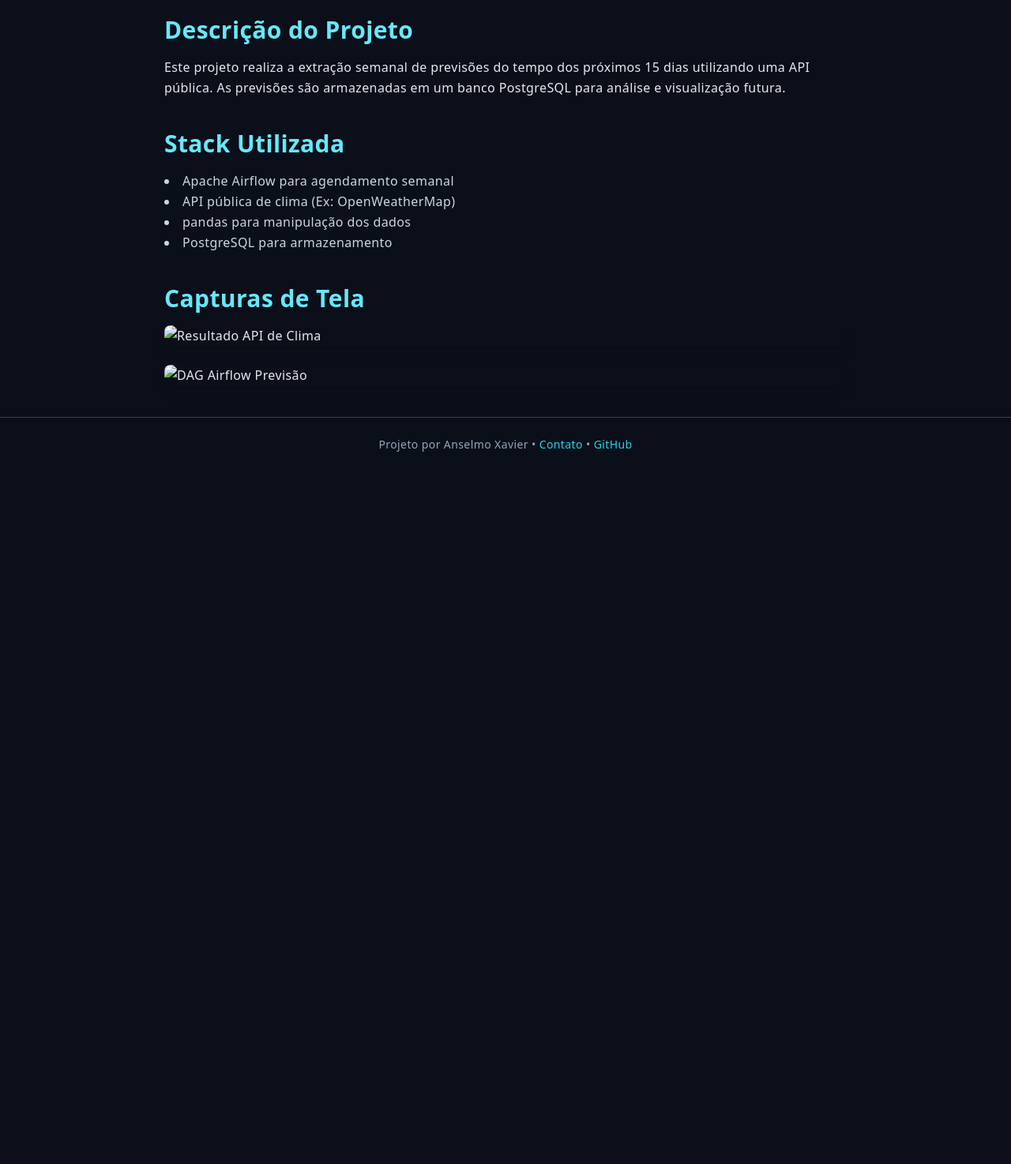
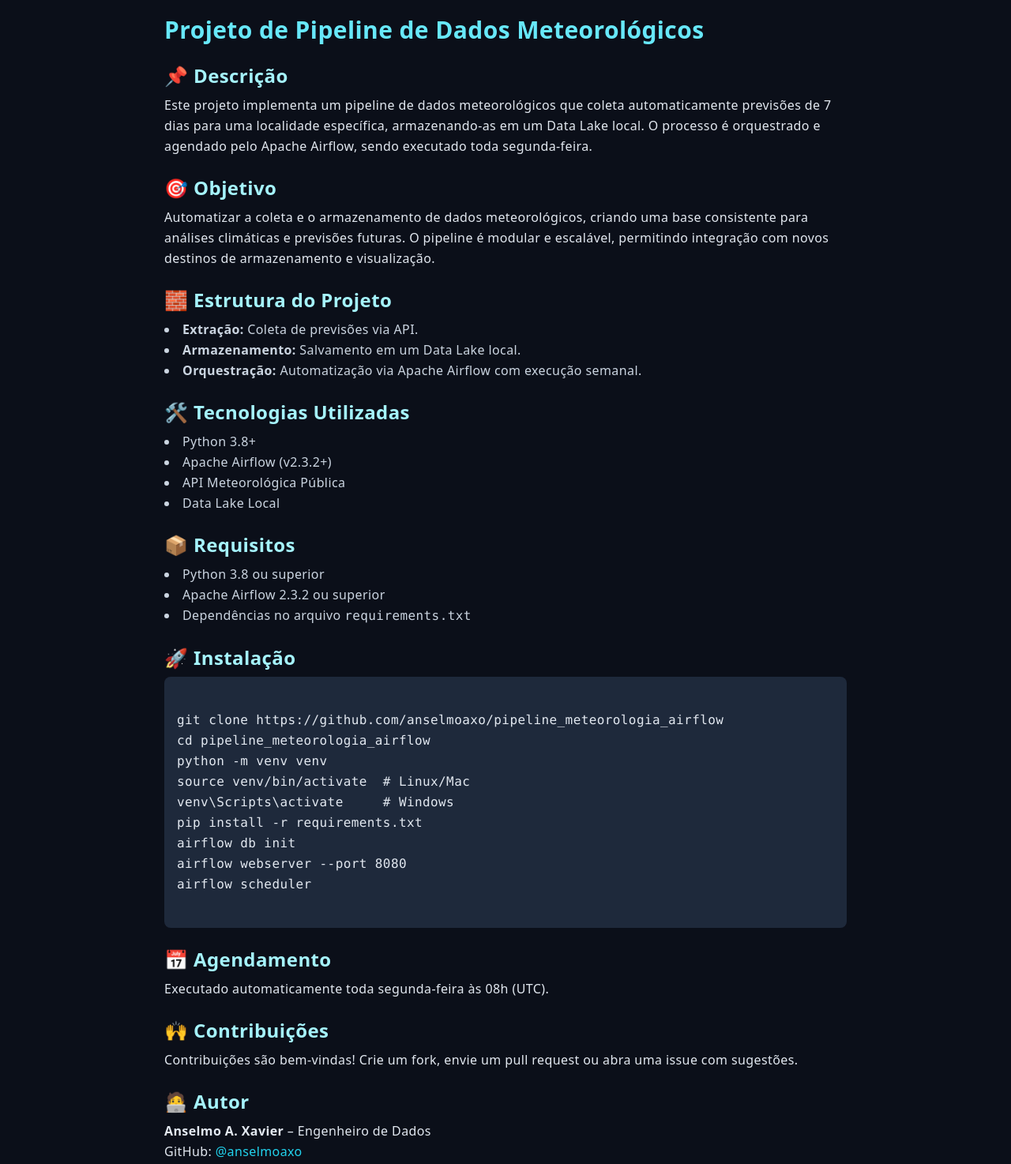
Before and after one commit to anselmoaxo/portifolio, a plain HTML site: page projetos/projeto2.html in a window 1280 px wide. Shown: the part 200-1674 px from the top of the page at 79% size. Before the commit the page ends 800 px from the top, so only its background shows below. Drawn offline with nearby package versions, Linux system fonts and the light colour scheme.

Commit message:
projeto 2

```diff
--- a/projetos/projeto2.html
+++ b/projetos/projeto2.html
@@ -26,30 +26,62 @@
   <main class="max-w-4xl mx-auto px-4 py-10 space-y-10">
 
     <!-- Descrição -->
-    <section data-aos="fade-up">
-      <h2 class="text-3xl font-bold text-cyan-300 mb-4">Descrição do Projeto</h2>
-      <p>
-        Este projeto realiza a extração semanal de previsões do tempo dos próximos 15 dias utilizando uma API pública. As previsões são armazenadas em um banco PostgreSQL para análise e visualização futura.
-      </p>
-    </section>
+   <!-- README Completo -->
+<section data-aos="fade-up">
+  <h2 class="text-3xl font-bold text-cyan-300 mb-4">Projeto de Pipeline de Dados Meteorológicos</h2>
 
-    <!-- Stack Utilizada -->
-    <section data-aos="fade-up">
-      <h2 class="text-3xl font-bold text-cyan-300 mb-4">Stack Utilizada</h2>
-      <ul class="list-disc list-inside text-slate-300">
-        <li>Apache Airflow para agendamento semanal</li>
-        <li>API pública de clima (Ex: OpenWeatherMap)</li>
-        <li>pandas para manipulação dos dados</li>
-        <li>PostgreSQL para armazenamento</li>
-      </ul>
-    </section>
+  <h3 class="text-2xl font-semibold text-cyan-200 mt-6 mb-2">📌 Descrição</h3>
+  <p>Este projeto implementa um pipeline de dados meteorológicos que coleta automaticamente previsões de 7 dias para uma localidade específica, armazenando-as em um Data Lake local. O processo é orquestrado e agendado pelo Apache Airflow, sendo executado toda segunda-feira.</p>
 
-    <!-- Prints -->
-    <section data-aos="fade-up">
-      <h2 class="text-3xl font-bold text-cyan-300 mb-4">Capturas de Tela</h2>
-      <img src="../assets/imagens/api-weather.png" alt="Resultado API de Clima" class="rounded-lg shadow-lg mb-6" />
-      <img src="../assets/imagens/dag-weather.png" alt="DAG Airflow Previsão" class="rounded-lg shadow-lg" />
-    </section>
+  <h3 class="text-2xl font-semibold text-cyan-200 mt-6 mb-2">🎯 Objetivo</h3>
+  <p>Automatizar a coleta e o armazenamento de dados meteorológicos, criando uma base consistente para análises climáticas e previsões futuras. O pipeline é modular e escalável, permitindo integração com novos destinos de armazenamento e visualização.</p>
+
+  <h3 class="text-2xl font-semibold text-cyan-200 mt-6 mb-2">🧱 Estrutura do Projeto</h3>
+  <ul class="list-disc list-inside text-slate-300">
+    <li><strong>Extração:</strong> Coleta de previsões via API.</li>
+    <li><strong>Armazenamento:</strong> Salvamento em um Data Lake local.</li>
+    <li><strong>Orquestração:</strong> Automatização via Apache Airflow com execução semanal.</li>
+  </ul>
+
+  <h3 class="text-2xl font-semibold text-cyan-200 mt-6 mb-2">🛠️ Tecnologias Utilizadas</h3>
+  <ul class="list-disc list-inside text-slate-300">
+    <li>Python 3.8+</li>
+    <li>Apache Airflow (v2.3.2+)</li>
+    <li>API Meteorológica Pública</li>
+    <li>Data Lake Local</li>
+  </ul>
+
+  <h3 class="text-2xl font-semibold text-cyan-200 mt-6 mb-2">📦 Requisitos</h3>
+  <ul class="list-disc list-inside text-slate-300">
+    <li>Python 3.8 ou superior</li>
+    <li>Apache Airflow 2.3.2 ou superior</li>
+    <li>Dependências no arquivo <code>requirements.txt</code></li>
+  </ul>
+
+  <h3 class="text-2xl font-semibold text-cyan-200 mt-6 mb-2">🚀 Instalação</h3>
+  <pre class="bg-slate-800 text-slate-200 p-4 rounded-lg overflow-auto"><code>
+git clone https://github.com/anselmoaxo/pipeline_meteorologia_airflow
+cd pipeline_meteorologia_airflow
+python -m venv venv
+source venv/bin/activate  # Linux/Mac
+venv\Scripts\activate     # Windows
+pip install -r requirements.txt
+airflow db init
+airflow webserver --port 8080
+airflow scheduler
+  </code></pre>
+
+  <h3 class="text-2xl font-semibold text-cyan-200 mt-6 mb-2">📅 Agendamento</h3>
+  <p>Executado automaticamente toda segunda-feira às 08h (UTC).</p>
+
+  <h3 class="text-2xl font-semibold text-cyan-200 mt-6 mb-2">🙌 Contribuições</h3>
+  <p>Contribuições são bem-vindas! Crie um fork, envie um pull request ou abra uma issue com sugestões.</p>
+
+  <h3 class="text-2xl font-semibold text-cyan-200 mt-6 mb-2">🧑‍💻 Autor</h3>
+  <p><strong>Anselmo A. Xavier</strong> – Engenheiro de Dados</p>
+  <p>GitHub: <a href="https://github.com/anselmoaxo" class="text-cyan-400 hover:underline" target="_blank">@anselmoaxo</a></p>
+</section>
+
   </main>
 
   <!-- Footer -->
```
Also changed, not shown: index.html (+5 -5 lines).
